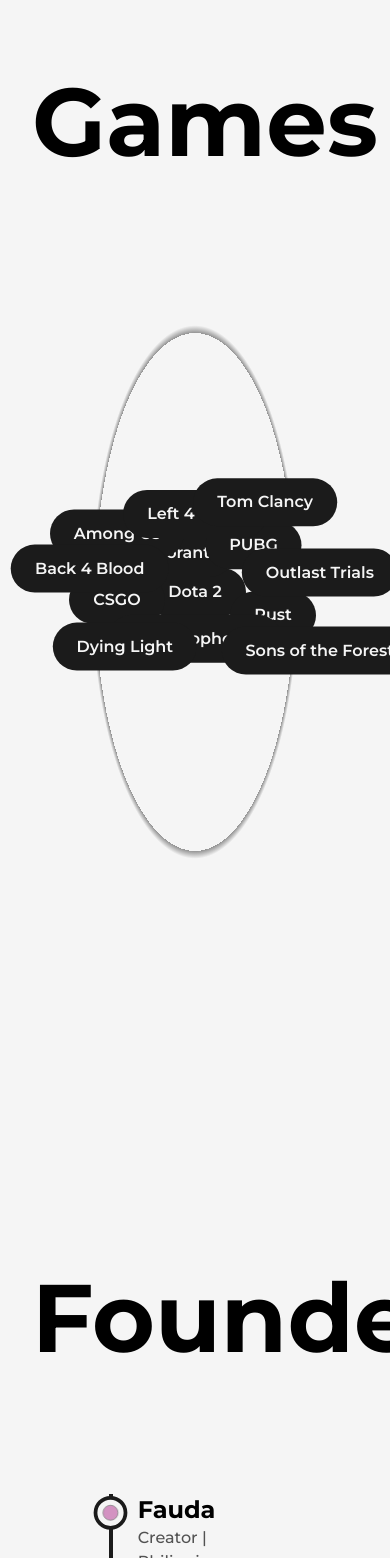
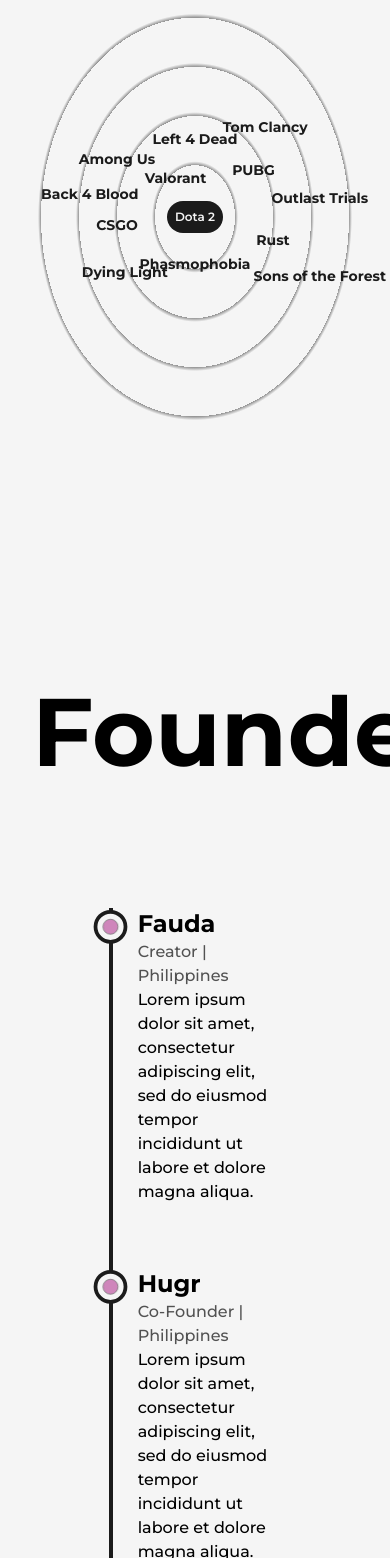
Before and after one commit to Audiph/prophet-gaming, a Next.js app: page /about in a window 390 px wide. Shown: the part 1750-3308 px from the top of the page. Built offline with nearby package versions, Linux system fonts and the light colour scheme.

Commit message:
responsive games component

```diff
--- a/src/components/Games.js
+++ b/src/components/Games.js
@@ -4,7 +4,7 @@
 const Game = ({ name, x, y }) => {
   return (
     <motion.div
-      className="flex items-center justify-center rounded-full font-semibold bg-dark text-light py-3 px-6 shadow-dark cursor-pointer absolute dark:text-dark dark:bg-light"
+      className="flex items-center justify-center rounded-full font-semibold bg-dark text-light py-3 px-6 shadow-dark cursor-pointer absolute dark:text-dark dark:bg-light lg:py-2 lg:px-4 md:text-sm md:py-1.5 md:px-3 xs:bg-transparent xs:dark:bg-transparent xs:text-dark xs:dark:text-light xs:font-bold"
       whileHover={{ scale: 1.05 }}
       initial={{ x: 0, y: 0 }}
       whileInView={{ x: x, y: y, transition: { duration: 1.5 } }}
@@ -18,10 +18,13 @@
 const Games = () => {
   return (
     <>
-      <h2 className="font-bold text-8xl mt-64 w-full text-center">Games</h2>
-      <div className="w-full h-screen relative flex items-center justify-center rounded-full bg-circularLight dark:bg-circularDark">
-        <Game name="" x="" y="" />
-        <Game name="Dota 2" />
+      <h2 className="font-bold text-8xl mt-64 w-full text-center md:text-6xl md:mt-32">
+        Games
+      </h2>
+      <div className="w-full h-screen relative flex items-center justify-center rounded-full bg-circularLight dark:bg-circularDark lg:h-[80vh] sm:h-[60vh] xs:h-[50vh] lg:bg-circularLightLg lg:dark:bg-circularDarkLg md:bg-circularLightMd md:dark:bg-circularDarkMd sm:bg-circularLightSm sm:dark:bg-circularDarkSm">
+        <motion.div className="flex items-center justify-center rounded-full font-semibold bg-dark text-light p-8 shadow-dark cursor-pointer dark:text-dark dark:bg-light lg:p-6 md:p-4 xs:text-xs xs:p-2">
+          Dota 2
+        </motion.div>
         <Game name="CSGO" x="-20vw" y="2vw" />
         <Game name="Valorant" x="-5vw" y="-10vw" />
         <Game name="Rust" x="20vw" y="6vw" />
--- a/tailwind.config.js
+++ b/tailwind.config.js
@@ -21,9 +21,21 @@
       },
       backgroundImage: {
         circularLight:
-          'repeating-radial-gradient(rgb(0, 0, 0, 0.4) 2px, #f5f5f5 5px, #f5f5f5 100px);',
+          'repeating-radial-gradient(rgba(0,0,0,0.4) 2px,#f5f5f5 5px,#f5f5f5 100px)',
         circularDark:
-          'repeating-radial-gradient(rgb(255, 255, 255, 0.5) 2px, #1b1b1b 8px, #1b1b1b 100px);',
+          'repeating-radial-gradient(rgba(255,255,255,0.5) 2px,#1b1b1b 8px,#1b1b1b 100px)',
+        circularLightLg:
+          'repeating-radial-gradient(rgba(0,0,0,0.4) 2px,#f5f5f5 5px,#f5f5f5 80px)',
+        circularDarkLg:
+          'repeating-radial-gradient(rgba(255,255,255,0.5) 2px,#1b1b1b 8px,#1b1b1b 80px)',
+        circularLightMd:
+          'repeating-radial-gradient(rgba(0,0,0,0.4) 2px,#f5f5f5 5px,#f5f5f5 60px)',
+        circularDarkMd:
+          'repeating-radial-gradient(rgba(255,255,255,0.5) 2px,#1b1b1b 6px,#1b1b1b 60px)',
+        circularLightSm:
+          'repeating-radial-gradient(rgba(0,0,0,0.4) 2px,#f5f5f5 5px,#f5f5f5 40px)',
+        circularDarkSm:
+          'repeating-radial-gradient(rgba(255,255,255,0.5) 2px,#1b1b1b 4px,#1b1b1b 40px)',
       },
     },
     screens: {
```
